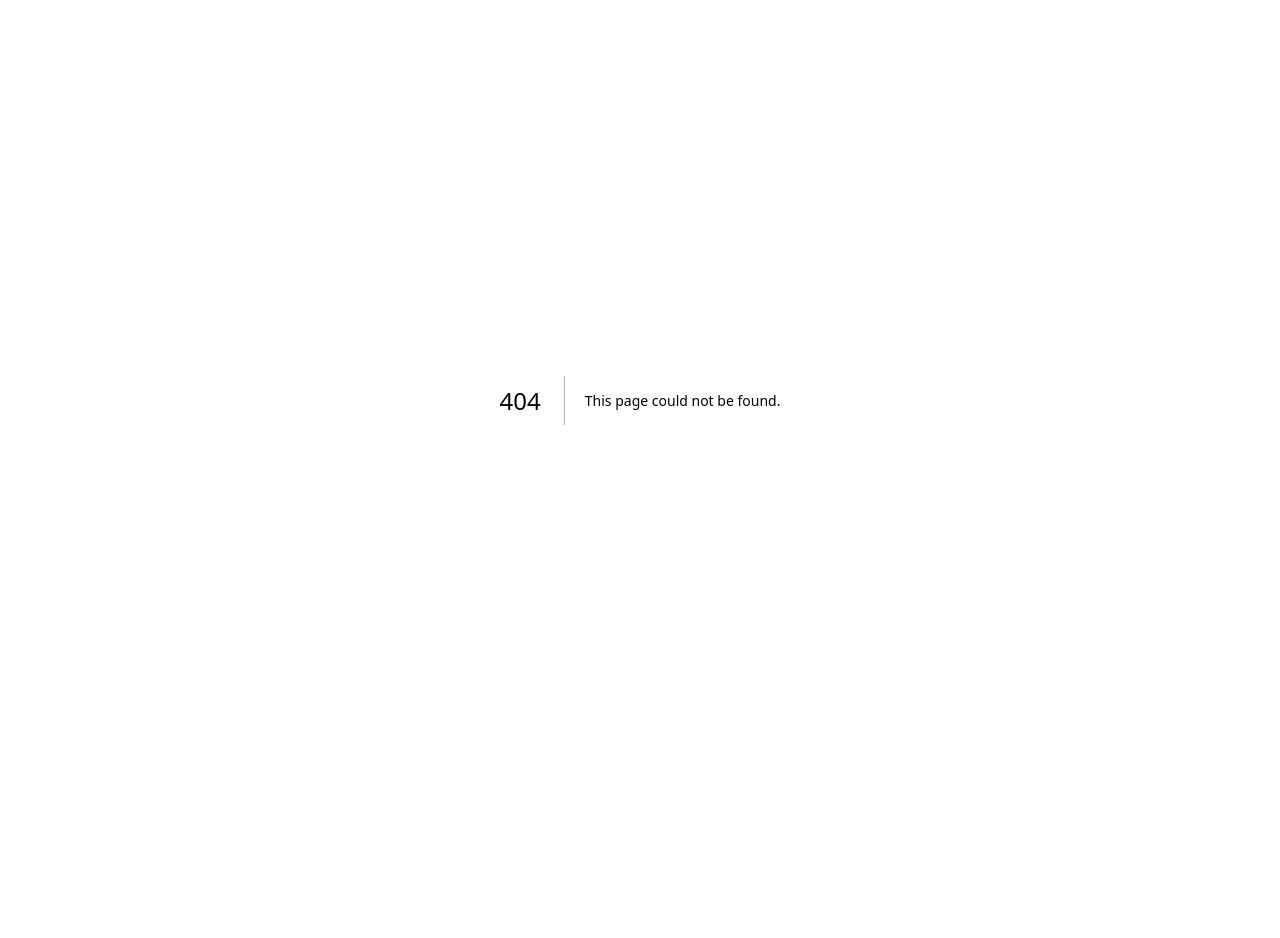
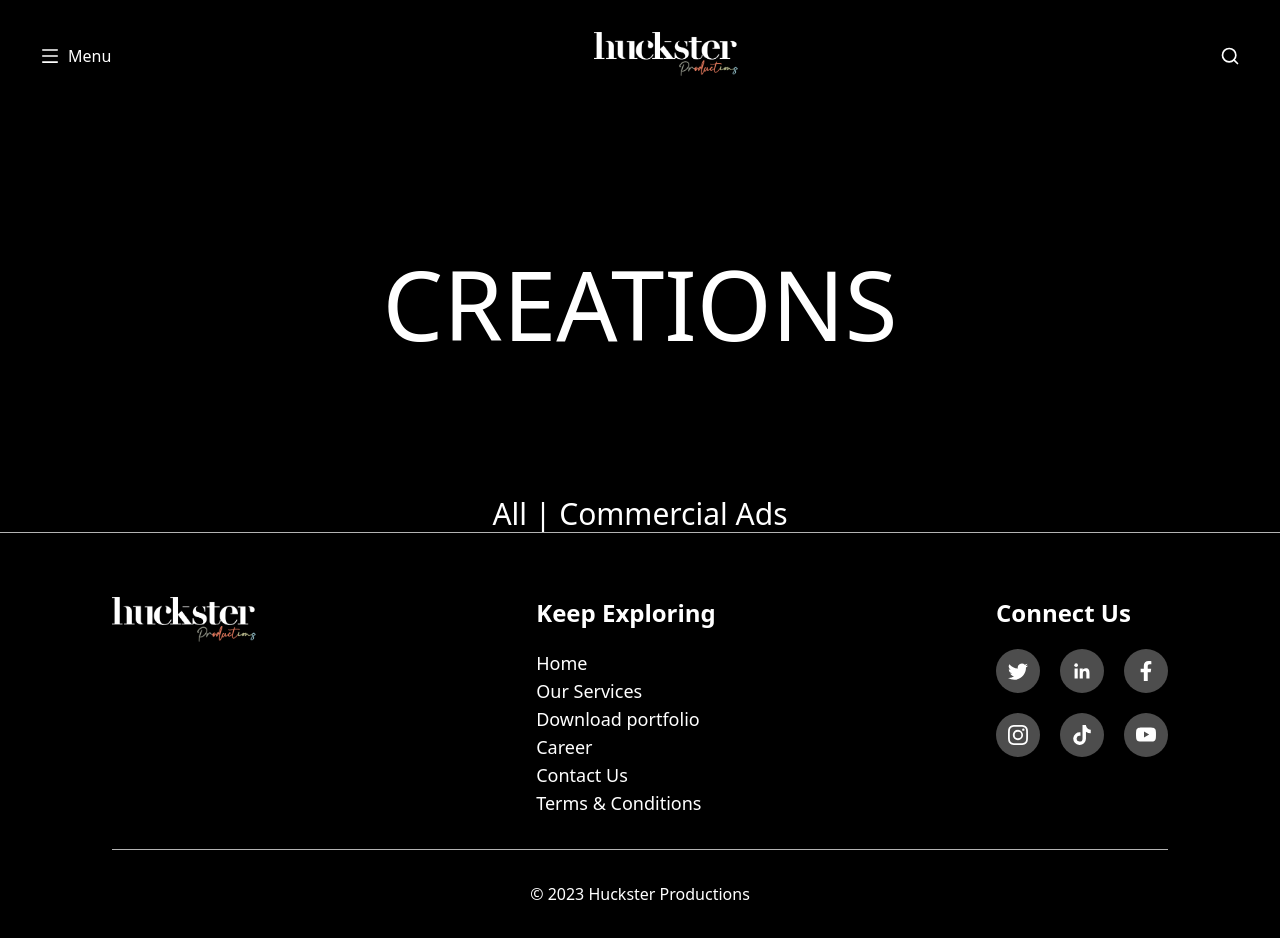
Before and after one commit to PrachiDMore/huckster, a Next.js app: page /work in a window 1280 px wide. Before the commit this address had no page. Shown: the top 938 px of the page. Before the commit the page ends 800 px from the top, so only its background shows below. Built offline with nearby package versions, Linux system fonts and the light colour scheme.

Commit message:
home page added

```diff
--- /dev/null
+++ b/components/Footer.jsx
@@ -0,0 +1,56 @@
+import React from 'react'
+import { BsTwitter, BsInstagram, BsYoutube } from 'react-icons/bs'
+import { BiLogoLinkedin } from 'react-icons/bi'
+import { FaFacebookF, FaTiktok } from 'react-icons/fa'
+
+const Footer = () => {
+  return (
+    <div className='w-full border-white/70 border-t-[1px]'>
+      <div className='w-screen h-1/2 px-28 py-16 flex flex-col gap-8 bg-black  text-white'>
+        <div className='flex justify-between'>
+          <div className=''>
+            <img className='w-36' src="/assets/HucksterLogo.png" alt="" />
+          </div>
+          <div className=''>
+            <h1 className='text-2xl font-semibold pb-5'>Keep Exploring</h1>
+            <p className='text-lg font-medium '>Home</p>
+            <p className='text-lg font-medium '>Our Services</p>
+            <p className='text-lg font-medium '>Download portfolio</p>
+            <p className='text-lg font-medium '>Career</p>
+            <p className='text-lg font-medium '>Contact Us</p>
+            <p className='text-lg font-medium '>Terms & Conditions</p>
+          </div>
+          <div className=' '>
+            <h1 className='text-2xl font-semibold text-white pb-5'>Connect Us</h1>
+            <div className='grid grid-cols-3 gap-5'>
+              <div className='bg-white/30 hover:bg-white/50 duration-300 cursor-pointer rounded-full p-3'>
+                <BsTwitter className='text-xl ' />
+              </div>
+              <div className='bg-white/30 hover:bg-white/50 duration-300 cursor-pointer rounded-full p-3'>
+                <BiLogoLinkedin className='text-xl ' />
+              </div>
+              <div className='bg-white/30 hover:bg-white/50 duration-300 cursor-pointer rounded-full p-3'>
+                <FaFacebookF className='text-xl ' />
+              </div>
+              <div className='bg-white/30 hover:bg-white/50 duration-300 cursor-pointer rounded-full p-3'>
+                <BsInstagram className='text-xl ' />
+              </div>
+              <div className='bg-white/30 hover:bg-white/50 duration-300 cursor-pointer rounded-full p-3'>
+                <FaTiktok className='text-xl ' />
+              </div>
+              <div className='bg-white/30 hover:bg-white/50 duration-300 cursor-pointer rounded-full p-3'>
+                <BsYoutube className='text-xl ' />
+              </div>
+            </div>
+          </div>
+        </div>
+        <div className='bg-white/70 w-full h-[1px]'></div>
+        <div className='text-center'>
+          © 2023 Huckster Productions
+        </div>
+      </div>
+    </div>
+  )
+}
+
+export default Footer
--- a/components/Layout.jsx
+++ b/components/Layout.jsx
@@ -1,11 +1,14 @@
 import React from 'react'
 import Navbar from './Navbar'
+import Footer from './Footer'
+
 
 const Layout = ({children}) => {
   return (
-    <div className='w-screen h-auto min-h-screen'>
+    <div className='w-screen h-auto min-h-screen bg-black text-white'>
       <Navbar/>
       {children}
+      <Footer/>
     </div>
   )
 }
--- /dev/null
+++ b/pages/work.jsx
@@ -0,0 +1,16 @@
+import Layout from '@/components/Layout'
+import React from 'react'
+
+const work = () => {
+  return (
+    <Layout>
+      <div >
+        <p className='text-8xl py-36 font-medium w-full text-center'>CREATIONS</p>
+        <p className='text-3xl font-medium text-center '>All | Commercial Ads </p>
+      </div>
+
+    </Layout>
+  )
+}
+
+export default work
```
Also changed, not shown: pages/index.js (+3 -4 lines).
